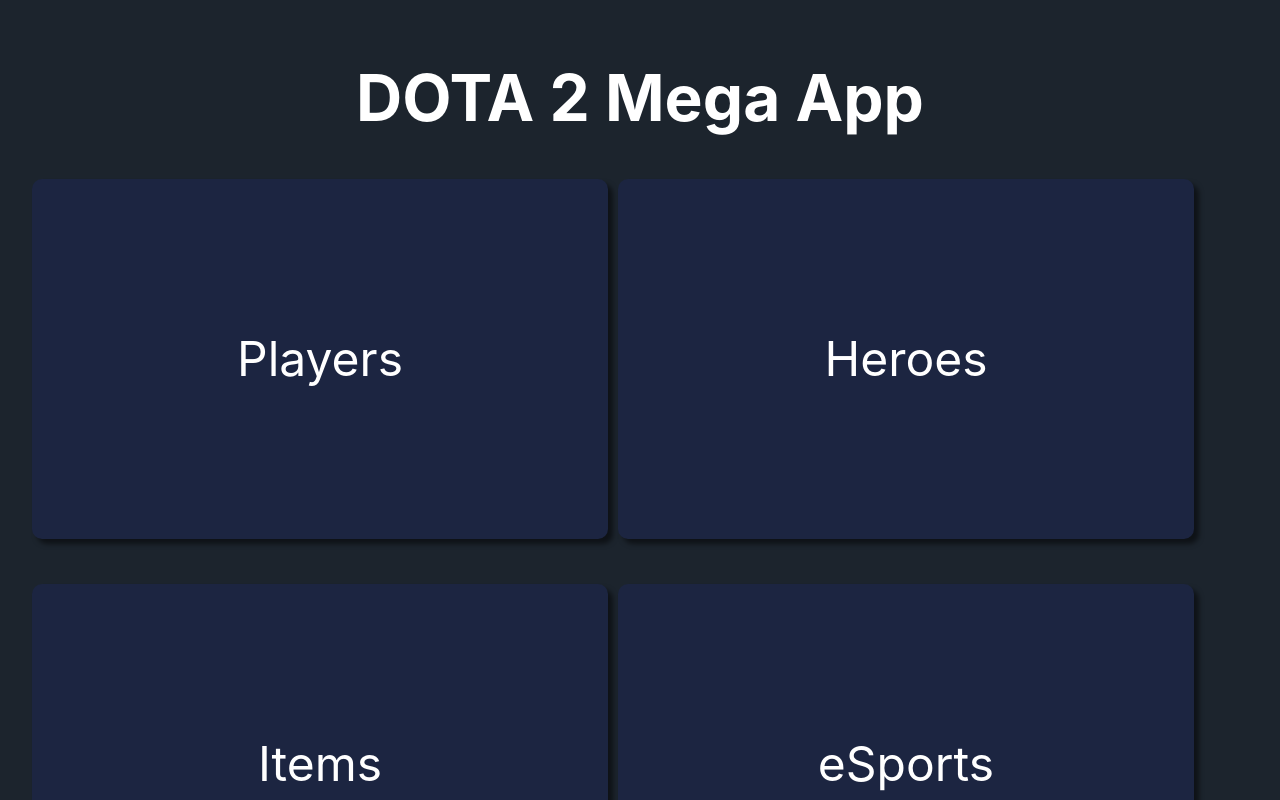
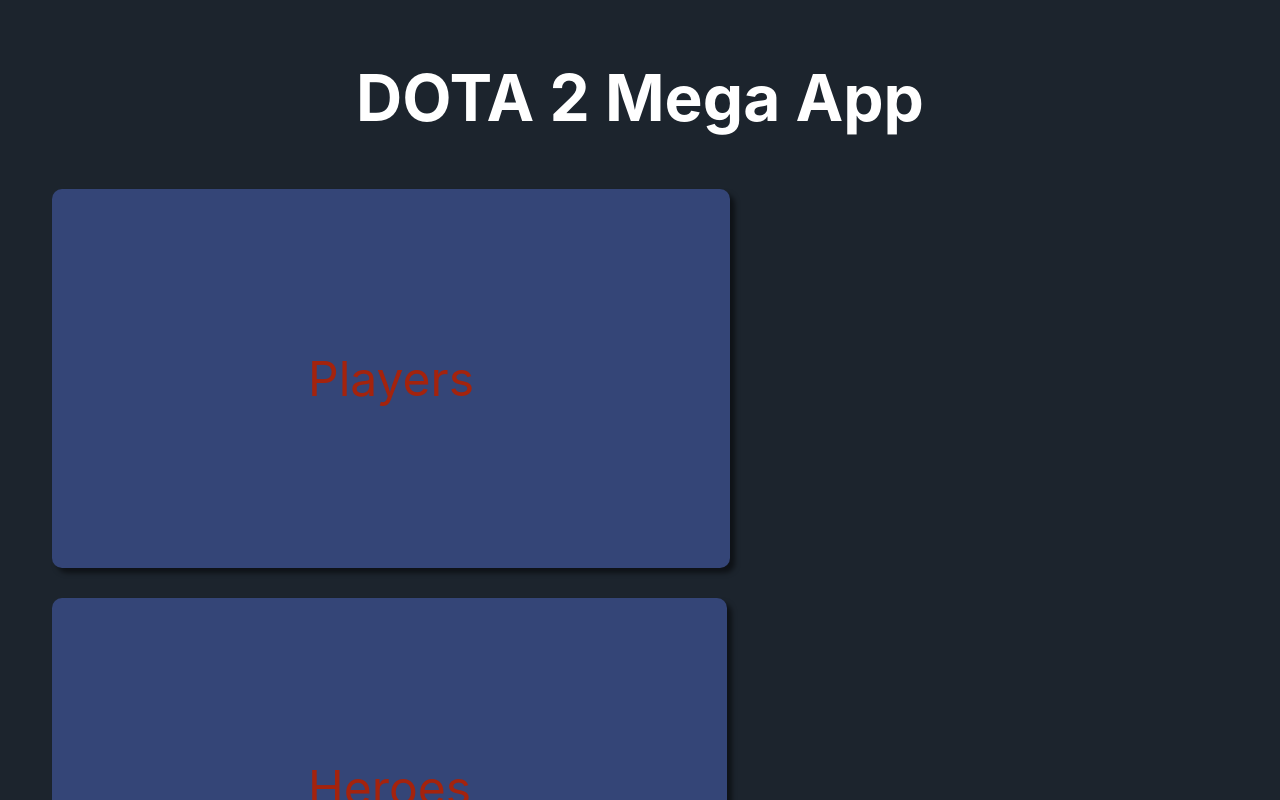
Before and after one commit to asztonski/Dota-2-Mega-App, a React (Create React App) app: page / in a window 1280 px wide. Shown: the top 800 px of the page. Built offline with nearby package versions, Linux system fonts and the light colour scheme; what javascript-time-ago would draw is missing.

Commit message:
Minor formatting.

```diff
--- a/src/App.scss
+++ b/src/App.scss
@@ -4,53 +4,42 @@
   box-sizing: border-box;
 }
 
-html, body {
+html,
+body {
   margin: 0;
   padding: 0;
   scroll-behavior: smooth;
 }
 
-
 html {
-    overflow: hidden;
+  // overflow: hidden;
 }
-
 
 body {
   position: relative;
   overflow-x: hidden;
 }
 
-
-
-
-
 // Colors //
 
-
-$dota-color-main: #A4230D;
+$dota-color-main: #a4230d;
 $dota-color-blue-dark: #1c2541;
 $dota-color-blue-light: #344577;
-
 
 $backgroundPrimary: #1c242d;
 $headerPrimary: #2e3740;
 $heroOdd: #353f49;
-$heroEven:#2d3741;
+$heroEven: #2d3741;
 $heroText: #a9cf54;
-
 
 ::-webkit-scrollbar {
   background: $dota-color-main;
   width: 6px;
 }
 
-
-
 ::-webkit-scrollbar-thumb {
-    background: $dota-color-main
+  background: $dota-color-main;
 }
-
 
 ::selection {
   background-color: $dota-color-main;
@@ -62,23 +51,14 @@
   color: #fff;
 }
 
-
-
-
-
-
 // Fonts //
 
-
-
-$font-path: "assets/fonts";
-
+$font-path: 'assets/fonts';
 
 @font-face {
   font-family: 'Goudy Medium';
-    src: url("#{$font-path}/OPTIwtcGoudy-Medium.otf");
+  src: url('#{$font-path}/OPTIwtcGoudy-Medium.otf');
 }
-
 
 a {
   color: $dota-color-main;
--- a/src/components/HomeButton/HomeButton.jsx
+++ b/src/components/HomeButton/HomeButton.jsx
@@ -1,7 +1,6 @@
 import React from 'react';
 import { Link } from 'react-router-dom';
-// import styles from '../../screens/Home/HomeScreen.module.css';
-import styles from './HomeButton.module.css';
+import styles from '../../screens/Home/HomeScreen.module.css';
 
 function HomeButton({ to, children }) {
   return (
```
Also changed, not shown: src/screens/Player/PlayerDetailsScreen.jsx (+7 -14 lines). Lines whose indentation alone changed are shown as unchanged.
